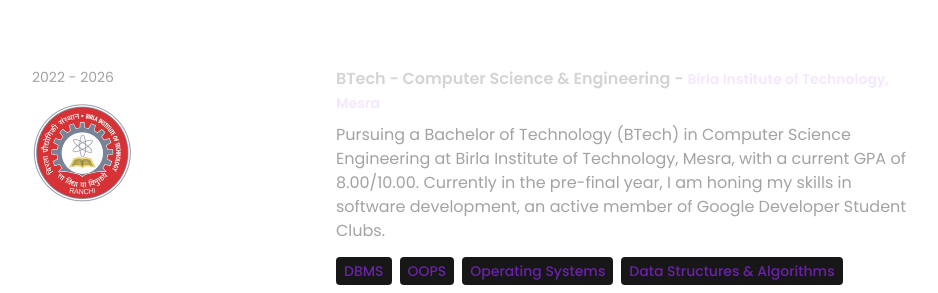
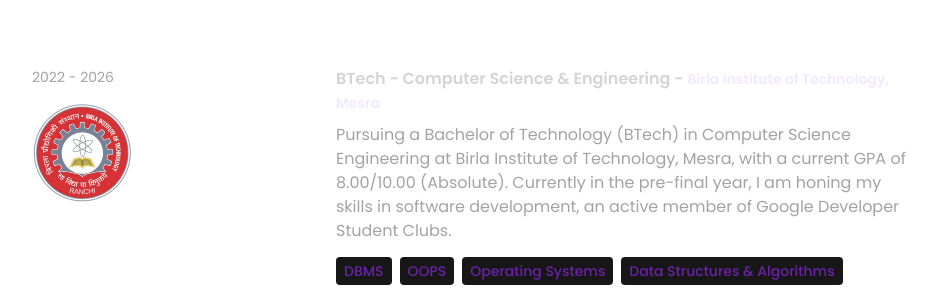
Before and after one commit to aayushanand18/Portfolio-Website, a React (Vite) app: page / in a window 1280 px wide. Shown: the part 2140-2433 px from the top of the page, without its empty margins (168-1106 px from the left). Built offline with nearby package versions, Linux system fonts and the light colour scheme.

Commit message:
Updated Content

```diff
--- a/src/constants/index.js
+++ b/src/constants/index.js
@@ -14,7 +14,7 @@
     image: bitmesra,
     role: "BTech - Computer Science & Engineering",
     company: "Birla Institute of Technology, Mesra",
-    description: `Pursuing a Bachelor of Technology (BTech) in Computer Science Engineering at Birla Institute of Technology, Mesra, with a current GPA of 8.00/10.00. Currently in the pre-final year, I am honing my skills in software development, an active member of Google Developer Student Clubs.`,
+    description: `Pursuing a Bachelor of Technology (BTech) in Computer Science Engineering at Birla Institute of Technology, Mesra, with a current GPA of 8.00/10.00 (Absolute). Currently in the pre-final year, I am honing my skills in software development, an active member of Google Developer Student Clubs.`,
     technologies: ["DBMS", "OOPS", "Operating Systems", "Data Structures & Algorithms"],
   },
   {
```
